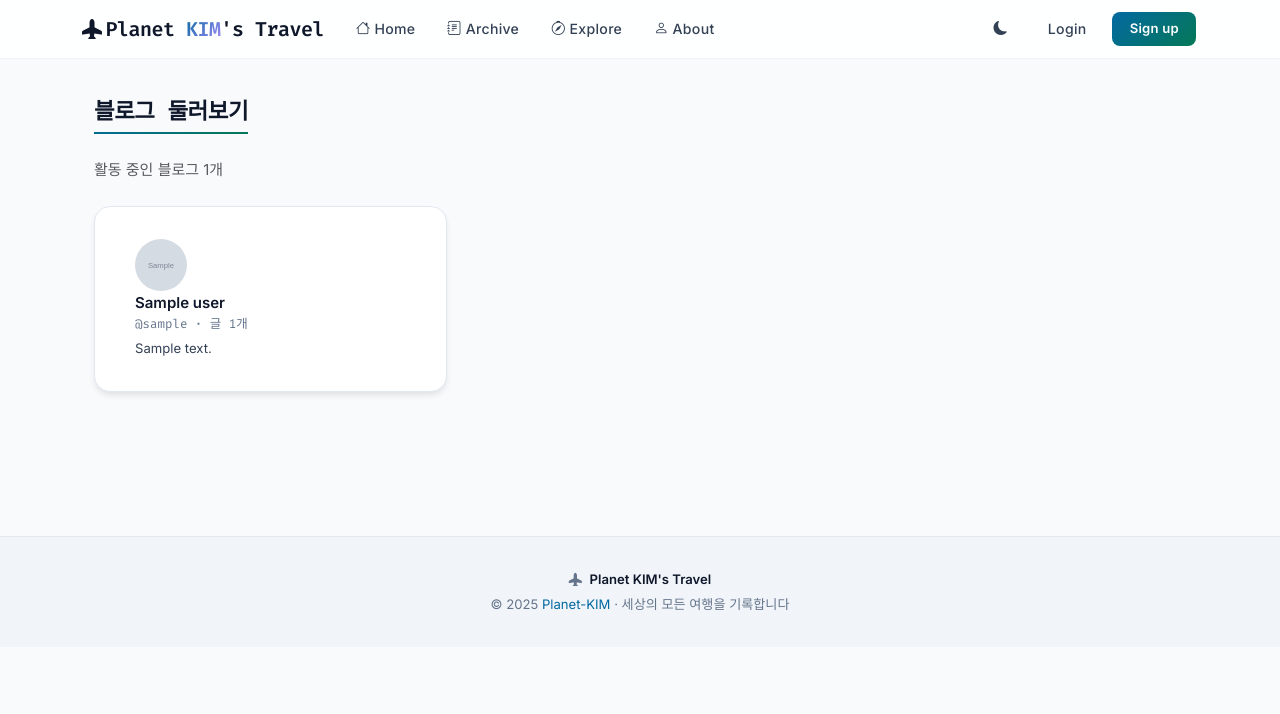
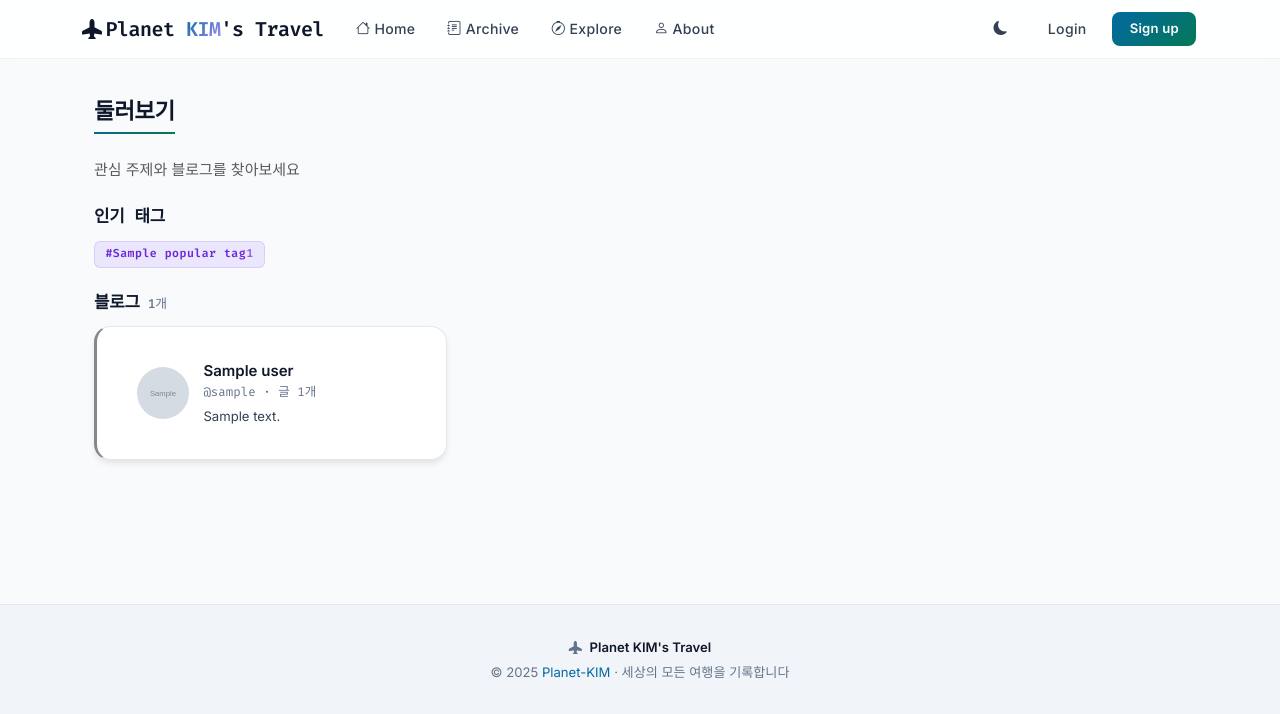
Before and after one commit to Planet-KIM/myblog, a Python web app: template app/templates/explore.html in a window 1280 px wide. Shown: the top 714 px of the page. Run offline with Jinja, Linux system fonts and the light colour scheme; the template is opened without the code that fills it: most values are stand-ins (such as "Sample title", 1, 10 or a date in 2020); grey boxes marked "Sample" are stand-in pictures; some web fonts are replaced.

Commit message:
feat: explore hub — popular tags axis and accent blog cards
- /explore now surfaces popular tags alongside the blog directory, giving
  a topical discovery path in addition to browsing blogs
- Blog cards carry each blog's accent color as a left edge and avatar tint
- Clearer section structure (인기 태그 / 블로그)

```diff
--- a/app/templates/explore.html
+++ b/app/templates/explore.html
@@ -2,27 +2,71 @@
 
 {% block title %}Explore · Planet KIM's Travel{% endblock %}
 
+{% block extra_head %}
+<style>
+  .explore-subtitle {
+    font-family: var(--font-mono), 'Pretendard Variable', sans-serif;
+    font-size: 1.05rem;
+    font-weight: 700;
+    color: var(--text-primary);
+    letter-spacing: -0.01em;
+    margin: 0 0 0.9rem;
+    display: flex;
+    align-items: baseline;
+    gap: 0.5rem;
+  }
+  .explore-subtitle .count { font-family: var(--font-mono); font-size: 0.8rem; color: var(--text-muted); font-weight: 500; }
+  .explore-tags { display: flex; flex-wrap: wrap; gap: 0.45rem; }
+  .explore-blog-card {
+    display: flex;
+    gap: 0.9rem;
+    align-items: center;
+    height: 100%;
+    text-decoration: none;
+    border-left: 3px solid var(--blog-accent, var(--border-light));
+  }
+  .explore-blog-card:hover { border-left-color: var(--blog-accent, var(--primary)); }
+  .explore-blog-avatar {
+    width: 52px; height: 52px; border-radius: 50%; object-fit: cover; flex-shrink: 0;
+  }
+  .explore-blog-avatar.fallback {
+    background: linear-gradient(135deg, var(--blog-accent, var(--primary)), rgba(0,0,0,0.25));
+    color: #fff; display: flex; align-items: center; justify-content: center;
+    font-weight: 700; font-size: 1.3rem;
+  }
+</style>
+{% endblock %}
+
 {% block content %}
 <div class="page-content">
   <header class="mb-4">
-    <h1 class="section-title">블로그 둘러보기</h1>
-    <p class="text-muted mb-0">활동 중인 블로그 {{ total_blogs }}개</p>
+    <h1 class="section-title">둘러보기</h1>
+    <p class="text-muted mb-0">관심 주제와 블로그를 찾아보세요</p>
   </header>
 
+  {% if popular_tags %}
+  <section class="mb-4">
+    <h2 class="explore-subtitle">인기 태그</h2>
+    <div class="explore-tags">
+      {% for t in popular_tags %}
+      <a href="/tags/{{ t.slug }}" class="badge-tint badge-tint-violet" style="text-decoration:none;">#{{ t.name }} <span style="opacity:0.7;">{{ t.count }}</span></a>
+      {% endfor %}
+    </div>
+  </section>
+  {% endif %}
+
+  <section>
+    <h2 class="explore-subtitle">블로그 <span class="count">{{ total_blogs }}개</span></h2>
     {% if blogs %}
     <div class="row g-3">
       {% for b in blogs %}
       <div class="col-12 col-sm-6 col-lg-4">
-      <a href="/@{{ b.user.handle }}" class="page-card d-block h-100 text-decoration-none"
-         style="display:flex; gap:0.9rem; align-items:center;">
+        <a href="/@{{ b.user.handle }}" class="page-card explore-blog-card"
+           {% if b.user.accent_color %}style="--blog-accent: {{ b.user.accent_color }};"{% endif %}>
           {% if b.user.avatar_url %}
-        <img src="{{ b.user.avatar_url }}" alt="" onerror="this.style.display='none';"
-             style="width:52px;height:52px;border-radius:50%;object-fit:cover;flex-shrink:0;">
+          <img src="{{ b.user.avatar_url }}" alt="" class="explore-blog-avatar" onerror="this.style.display='none';">
           {% else %}
-        <span style="width:52px;height:52px;border-radius:50%;flex-shrink:0;background:var(--gradient-primary);
-                     color:#fff;display:flex;align-items:center;justify-content:center;font-weight:700;font-size:1.3rem;">
-          {{ (b.user.display_name or b.user.handle or '?')[0]|upper }}
-        </span>
+          <span class="explore-blog-avatar fallback" aria-hidden="true">{{ (b.user.display_name or b.user.handle or '?')[0]|upper }}</span>
           {% endif %}
           <span style="min-width:0;">
             <span style="display:block;font-weight:600;color:var(--text-primary);white-space:nowrap;overflow:hidden;text-overflow:ellipsis;">
@@ -56,5 +100,6 @@
     {% else %}
     <div class="page-card text-center text-muted">아직 공개된 블로그가 없습니다.</div>
     {% endif %}
+  </section>
 </div>
 {% endblock %}
```
Also changed, not shown: app/routers/blog/router.py (+10 -0 lines). Lines whose indentation alone changed are shown as unchanged.
